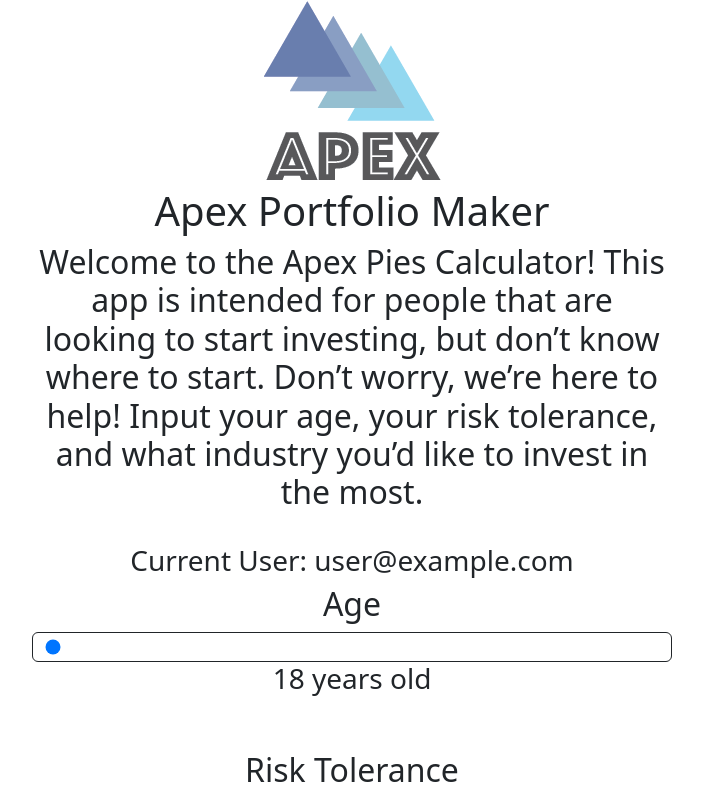
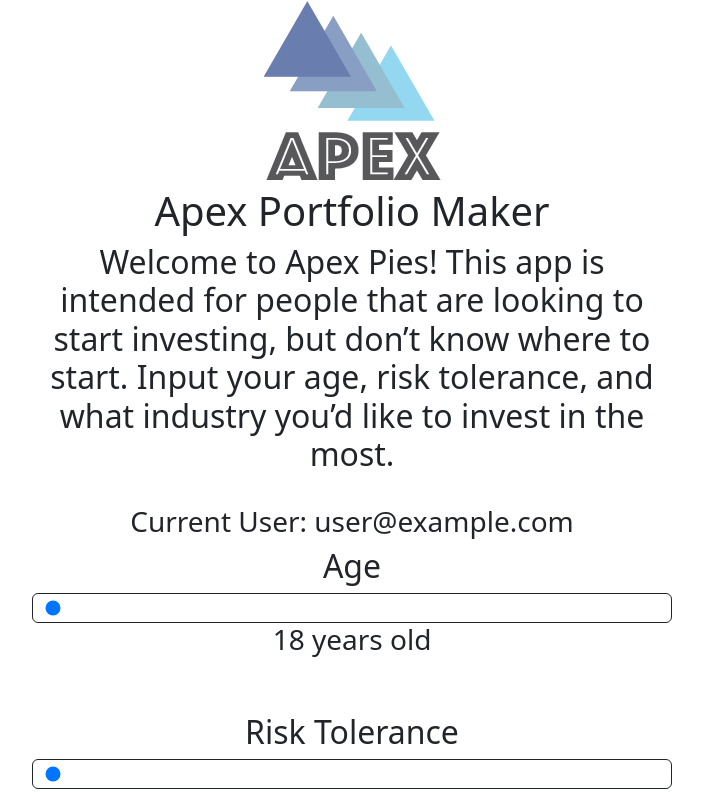
Before and after one commit to adithyasolai/apex-pies-v2, a React (Create React App) app: page / in a window 1280 px wide. Shown: the top 794 px of the page, without its empty margins (288-991 px from the left). Built offline with nearby package versions, Linux system fonts and the light colour scheme; no server answers; sample sign-in values are in the browser's storage.

Commit message:
reduce userform intro text

```diff
--- a/src/UserForm.js
+++ b/src/UserForm.js
@@ -95,10 +95,9 @@ const UserForm = () => {
 
         <div style={{ maxWidth: "50%", width: "50%", marginLeft: "25%" }}>
           <h2 style={{ width: "100%" }}>
-            Welcome to the Apex Pies Calculator! This app is intended for people
+            Welcome to Apex Pies! This app is intended for people
             that are looking to start investing, but don’t know where to start.
-            Don’t worry, we’re here to help! Input your age, your risk
-            tolerance, and what industry you’d like to invest in the most.
+            Input your age, risk tolerance, and what industry you’d like to invest in the most.
           </h2>
         </div>
 
```
